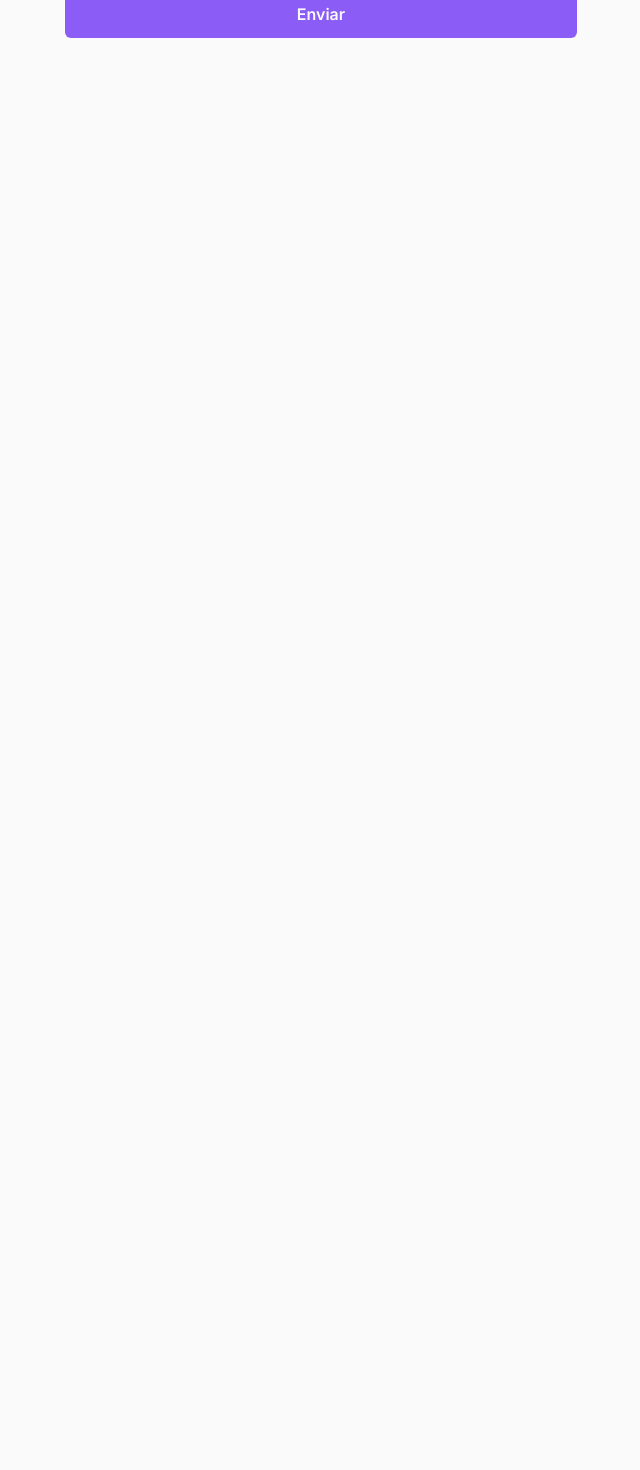
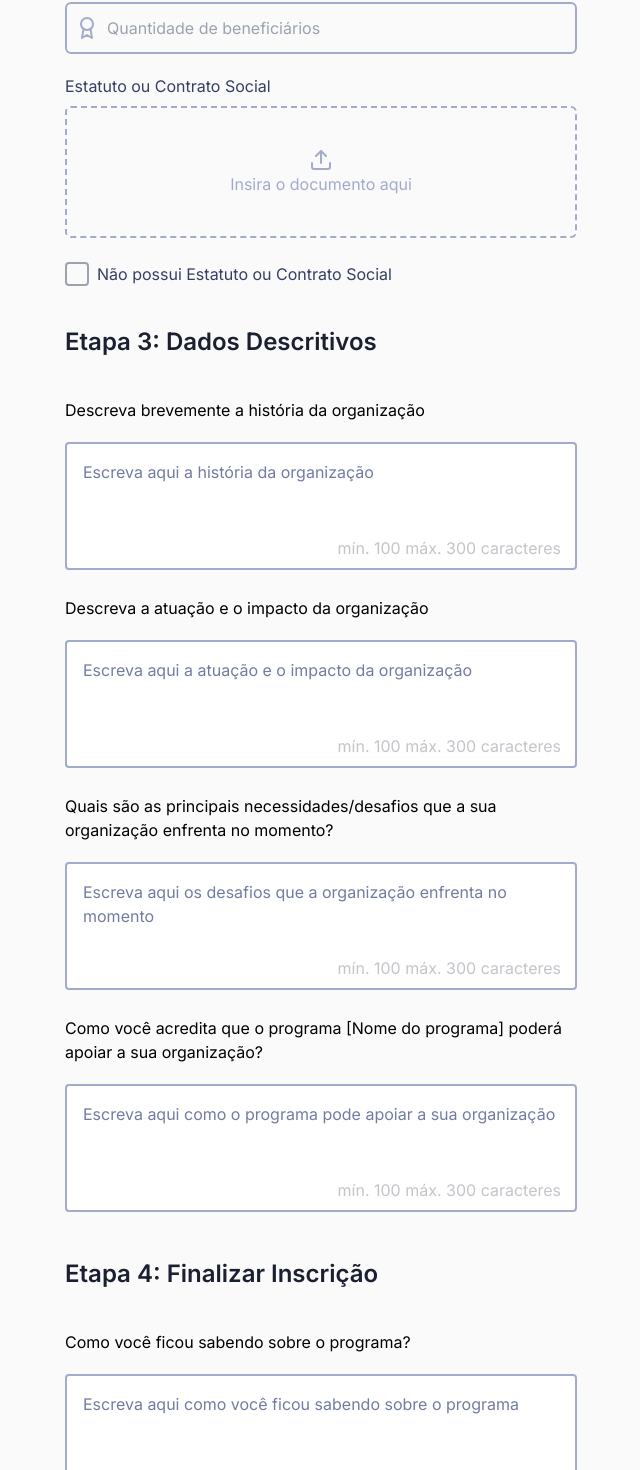
Before and after one commit to cosmossocialtime/register-ongs, a Next.js app: page / in a window 1280 px wide. Shown: the part 1751-3221 px from the top of the page, without its empty margins (319-959 px from the left). Before the commit the page ends 1829 px from the top, so only its background shows below. Built offline with nearby package versions, Linux system fonts and the light colour scheme; no server answers.

Commit message:
:package: finish step 2,3 and 4

```diff
--- a/src/app/page.tsx
+++ b/src/app/page.tsx
@@ -14,6 +14,8 @@ import {
   Check,
   HardHat,
   DollarSign,
+  Award,
+  Upload,
 } from 'lucide-react'
 import { useForm, Controller } from 'react-hook-form'
 import { zodResolver } from '@hookform/resolvers/zod'
@@ -31,6 +33,7 @@ import useFetch from '@/hooks/useFetch'
 import axios from 'axios'
 import * as Select from '@radix-ui/react-select'
 import { MaskForIncome } from '@/mask/MaskForIncome'
+import { InputTextArea } from '@/components/TextArea'
 
 interface cityProps {
   id: number
@@ -46,6 +49,8 @@ const genders = ['Masculino', 'Feminino', 'Outro']
 export default function Home() {
   const [causesArray, setCausesArray] = useState(Array<string>)
   const [noCnpj, setNoCnpj] = useState(false)
+  const [notHaveSocialContract, setNotHaveSocialContract] = useState(false)
+  const [acceptTerms, setAcceptTerms] = useState(false)
   // const [outOfBrazil, setOutOfBrazil] = useState(false)
   const [stateSubmit, setStateSubmit] = useState('')
   const [citySubmit, setCitySubmit] = useState('')
@@ -443,6 +448,160 @@ export default function Home() {
                   {errors.annualIncome.message}
                 </span>
               )}
+              <Input
+                type="number"
+                {...register('beneficiaries')}
+                label="Quantidade de beneficiários"
+                htmlRef="beneficiaries"
+                id="beneficiaries"
+                placeholder="Quantidade de beneficiários"
+                iconLeft={() => (
+                  <Award className="text-gray-50 transition-colors group-hover:text-[#9D37F2]" />
+                )}
+              />
+              {errors.beneficiaries && (
+                <span className="text-sm text-red-600">
+                  {errors.beneficiaries.message}
+                </span>
+              )}
+              <div className="flex flex-col gap-2">
+                {!notHaveSocialContract ? (
+                  <>
+                    <label className="text-gray-600" htmlFor="document">
+                      Estatuto ou Contrato Social
+                    </label>
+                    <label
+                      htmlFor="document"
+                      className=" flex flex-col items-center rounded-md border-2 border-dashed border-gray-50 p-10 text-center text-gray-50"
+                    >
+                      <Upload /> Insira o documento aqui
+                    </label>
+                  </>
+                ) : (
+                  ''
+                )}
+
+                <CheckboxInput
+                  className="mt-4 text-gray-600"
+                  checked={notHaveSocialContract}
+                  onChangeChecked={setNotHaveSocialContract}
+                  content="Não possui Estatuto ou Contrato Social"
+                />
+              </div>
+              <input id="document" className="hidden" type="file" />
+            </div>
+            <div className="mt-5 flex flex-col justify-center gap-5">
+              <h1 className="my-5 text-2xl font-semibold text-gray-800">
+                Etapa 3: Dados Descritivos
+              </h1>
+              <label htmlFor="historyOrganization">
+                Descreva brevemente a história da organização
+              </label>
+              <Controller
+                name="historyOrganization"
+                control={control}
+                render={({ field }) => (
+                  <InputTextArea
+                    required
+                    id="historyOrganization"
+                    text={field.value}
+                    onChange={field.onChange}
+                    className="h-32"
+                    placeholder="Escreva aqui a história da organização"
+                    minChar={100}
+                    maxChar={300}
+                  />
+                )}
+              />
+              <label htmlFor="impactOrganization">
+                Descreva a atuação e o impacto da organização
+              </label>
+              <Controller
+                name="impactOrganization"
+                control={control}
+                render={({ field }) => (
+                  <InputTextArea
+                    required
+                    id="impactOrganization"
+                    text={field.value}
+                    onChange={field.onChange}
+                    className="h-32"
+                    placeholder="Escreva aqui a atuação e o impacto da organização"
+                    minChar={100}
+                    maxChar={300}
+                  />
+                )}
+              />
+              <label htmlFor="mainNeeds">
+                Quais são as principais necessidades/desafios que a sua
+                organização enfrenta no momento?
+              </label>
+              <Controller
+                name="mainNeeds"
+                control={control}
+                render={({ field }) => (
+                  <InputTextArea
+                    required
+                    id="mainNeeds"
+                    text={field.value}
+                    onChange={field.onChange}
+                    className="h-32"
+                    placeholder="Escreva aqui os desafios que a organização enfrenta no momento"
+                    minChar={100}
+                    maxChar={300}
+                  />
+                )}
+              />
+              <label htmlFor="organizationSuport">
+                Como você acredita que o programa [Nome do programa] poderá
+                apoiar a sua organização?
+              </label>
+              <Controller
+                name="organizationSuport"
+                control={control}
+                render={({ field }) => (
+                  <InputTextArea
+                    required
+                    id="organizationSuport"
+                    text={field.value}
+                    onChange={field.onChange}
+                    className="h-32"
+                    placeholder="Escreva aqui como o programa pode apoiar a sua organização"
+                    minChar={100}
+                    maxChar={300}
+                  />
+                )}
+              />
+            </div>
+            <div className="mt-5 flex flex-col justify-center gap-5">
+              <h1 className="my-5 text-2xl font-semibold text-gray-800">
+                Etapa 4: Finalizar Inscrição
+              </h1>
+              <label htmlFor="howDidAboutTheProgram">
+                Como você ficou sabendo sobre o programa?
+              </label>
+              <Controller
+                name="howDidAboutTheProgram"
+                control={control}
+                render={({ field }) => (
+                  <InputTextArea
+                    required
+                    id="howDidAboutTheProgram"
+                    text={field.value}
+                    onChange={field.onChange}
+                    className="h-32"
+                    placeholder="Escreva aqui como você ficou sabendo sobre o programa"
+                    minChar={100}
+                    maxChar={300}
+                  />
+                )}
+              />
+              <CheckboxInput
+                className="mt-4 text-gray-600"
+                checked={acceptTerms}
+                onChangeChecked={setAcceptTerms}
+                content="Aceito o termo de tratamento de dados"
+              />
             </div>
             <button
               type="submit"
--- /dev/null
+++ b/src/components/TextArea/index.tsx
@@ -0,0 +1,41 @@
+import { TextareaHTMLAttributes } from 'react'
+import { twMerge } from 'tailwind-merge'
+
+interface InputTextAreaProps
+  extends TextareaHTMLAttributes<HTMLTextAreaElement> {
+  className?: string
+  text?: string
+  minChar?: number
+  maxChar?: number
+}
+
+export function InputTextArea({
+  className,
+  text,
+  minChar,
+  maxChar,
+  ...rest
+}: InputTextAreaProps) {
+  return (
+    <div className="relative flex-1">
+      <textarea
+        {...rest}
+        maxLength={maxChar}
+        minLength={minChar}
+        className={twMerge(
+          'relative w-full resize-none rounded border-2 border-solid border-gray-50 p-4 outline-violet-500 placeholder:text-gray-500 before:content-["0_caracteres"]',
+          className,
+        )}
+      />
+      <div className="absolute inset-x-0 bottom-0 flex justify-between p-4 text-gray-900/25">
+        <span>{text && text.length + ' caracteres'}</span>
+        {(minChar || maxChar) && (
+          <span>
+            {minChar && 'mín. ' + minChar} {maxChar && 'máx. ' + maxChar}{' '}
+            caracteres
+          </span>
+        )}
+      </div>
+    </div>
+  )
+}
--- a/src/types/typesRegisterForm.ts
+++ b/src/types/typesRegisterForm.ts
@@ -25,6 +25,12 @@ export const schemaFormValidation = z.object({
     .number()
     .nonnegative('Por valor digite um valor válido'),
   annualIncome: z.string().nonempty('Digite uma quantia!'),
+  beneficiaries: z.coerce.number().nonnegative('Digite uma quantidade válida.'),
+  historyOrganization: z.string(),
+  impactOrganization: z.string(),
+  mainNeeds: z.string(),
+  organizationSuport: z.string(),
+  howDidAboutTheProgram: z.string(),
 })
 
 export type TypeFormRegisterOngs = z.infer<typeof schemaFormValidation>
```
